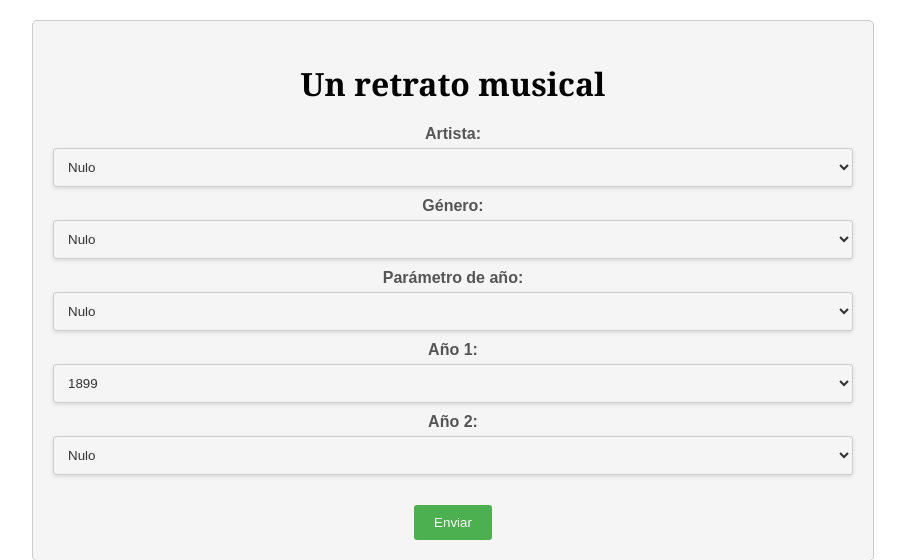
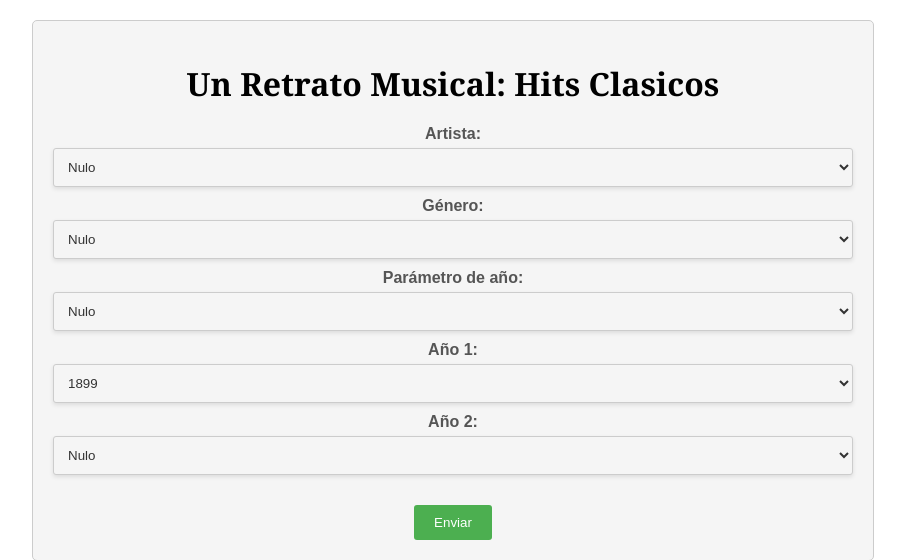
Before and after one commit to ChristopherArgenis/retrato-musical, a Flask app: page / in a window 1280 px wide. Shown: the top 560 px of the page, without its empty margins (187-1092 px from the left). Run offline with Flask 3, Linux system fonts and the light colour scheme.

Commit message:
Update Cambio de Titulo
In Title and head 1

```diff
--- a/templates/Sitio_web.html
+++ b/templates/Sitio_web.html
@@ -4,12 +4,12 @@
     <meta charset="UTF-8">
     <meta name="viewport" content="width=device-width, initial-scale=1.0">
     <link rel="stylesheet" href="{{ url_for('static', filename='css/style.css') }}">
-    <title>Un Retrato Musical</title>
+    <title>Un Retrato Musical: Hits Clasicos</title>
 </head>
 <body>
 <!-- Espacio de los Filtros -->
 <form class="form" method="POST">
-    <h1 style="font-family: Georgia, 'Times New Roman', Times, serif;">Un retrato musical</h1>
+    <h1 style="font-family: Georgia, 'Times New Roman', Times, serif;">Un Retrato Musical: Hits Clasicos</h1>
     <label for="artist">Artista:</label>
     <select name="artist" id="artist">
         <option value="Select">Nulo</option>
```
